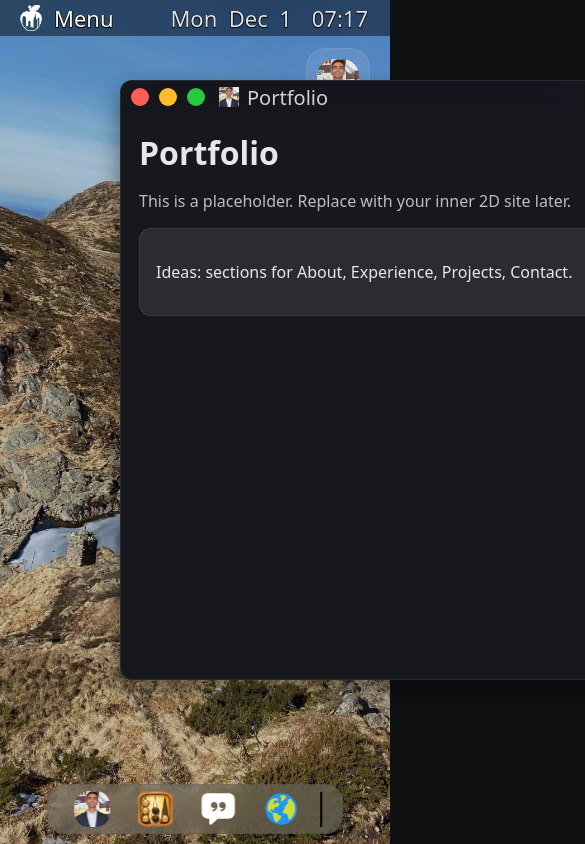
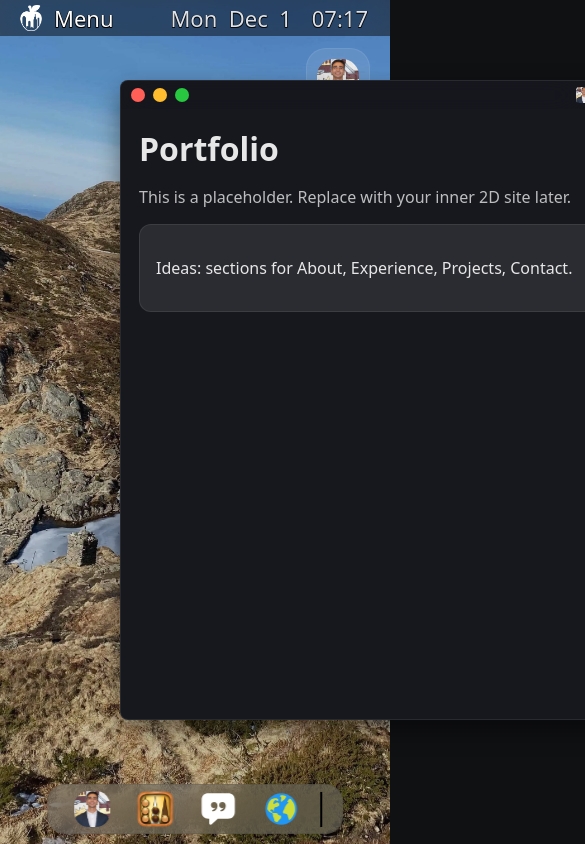
Before and after one commit to RoySchor/personal-website, a React (Vite) app in the folder 2d-personal-portfolio-website/: page / in a window 390 px wide. Shown: the top 844 px of the page, 585 px wide, since content can reach past the window. Built offline with nearby package versions, Linux system fonts and the light colour scheme.

Commit message:
additional updates

```diff
--- a/2d-personal-portfolio-website/package.json
+++ b/2d-personal-portfolio-website/package.json
@@ -13,7 +13,8 @@
   "dependencies": {
     "@types/jest": "^30.0.0",
     "react": "^19.2.0",
-    "react-dom": "^19.2.0"
+    "react-dom": "^19.2.0",
+    "react-icons": "^5.5.0"
   },
   "devDependencies": {
     "@eslint/js": "^9.39.1",
--- a/2d-personal-portfolio-website/src/index.css
+++ b/2d-personal-portfolio-website/src/index.css
@@ -29,6 +29,20 @@
   --menubar-font-size: 28px;
   --menubar-logo-size: 32px;
   --menubar-gap: 10px;
+  --menu-bar-dropdown-menu-top-gap: 48px;
+  --menu-bar-dropdown-menu-width: 220px;
+  --menu-bar-dropdown-menu-font-size: 20px;
+  --menu-bar-dropdown-menu-item-margin: 20px 10px;
+  --menu-bar-dropdown-menu-item-padding: 10px 20px;
+  --window-border-radius: 12px;
+  --window-header-height: 42px;
+  ---window-header-icon-size: 26px;
+  --window-header-icon-gap: 20px;
+  --window-min-width: 360px;
+  --window-min-height: 220px;
+  --window-icon-size: 20px;
+  --window-title-website-icon-size: 32px;
+  --window-title-website-font-size: 30px;
   --ui-scale: 1;
 }
 
@@ -52,6 +66,20 @@
     --menubar-font-size: 22px;
     --menubar-logo-size: 26px;
     --menubar-gap: 10px;
+    --menu-bar-dropdown-menu-top-gap: 38px;
+    --menu-bar-dropdown-menu-width: 190px;
+    --menu-bar-dropdown-menu-font-size: 20px;
+    --menu-bar-dropdown-menu-item-margin: 10px 10px;
+    --menu-bar-dropdown-menu-item-padding: 5px 20px;
+    --window-border-radius: 8px;
+    --window-header-height: 28px;
+    ---window-header-icon-size: 14px;
+    --window-header-icon-gap: 8px;
+    --window-min-width: 280px;
+    --window-min-height: 180px;
+    --window-icon-size: 12px;
+    --window-title-website-icon-size: 16px;
+    --window-title-website-font-size: 16px;
     --ui-scale: 1;
   }
 }
--- a/2d-personal-portfolio-website/src/system/Desktop.tsx
+++ b/2d-personal-portfolio-website/src/system/Desktop.tsx
@@ -63,7 +63,7 @@ const Desktop: React.FC = () => {
   const [wins, setWins] = useState<Record<AppKey, WindowState>>(() => {
     // Boot with Portfolio open
     return {
-      portfolio: mkWindow("portfolio", 120, 80, 960, 600, 11),
+      portfolio: mkWindow("portfolio", 120, 80, 1000, 640, 11),
       backgammon: undefined as unknown as WindowState,
       quotes: undefined as unknown as WindowState,
       blog: undefined as unknown as WindowState,
@@ -101,8 +101,8 @@ const Desktop: React.FC = () => {
           key,
           140 + Math.random() * 80,
           100 + Math.random() * 60,
-          900,
-          560,
+          1000,
+          640,
           zCounter + 1,
         ),
       };
--- a/2d-personal-portfolio-website/src/system/MenuBar.tsx
+++ b/2d-personal-portfolio-website/src/system/MenuBar.tsx
@@ -73,9 +73,9 @@ const MenuBar: React.FC<MenuBarProps> = ({ onShutdown, onLock }) => {
             className="mac-blur glass-menu"
             style={{
               position: "absolute",
-              top: 48,
+              top: "var(--menu-bar-dropdown-menu-top-gap)",
               left: 4,
-              width: 240,
+              width: "var(--menu-bar-dropdown-menu-width)",
               padding: 8,
               borderRadius: 10,
             }}
@@ -141,13 +141,13 @@ const Item: React.FC<{ label: string; onClick: () => void }> = ({ label, onClick
   <div
     onMouseDown={onClick}
     style={{
-      padding: "10px 20px",
+      padding: "var(--menu-bar-dropdown-menu-item-padding)",
       borderRadius: 8,
-      margin: "20px 10px",
+      margin: "var(--menu-bar-dropdown-menu-item-margin)",
       cursor: "pointer",
       color: "black",
-      fontSize: 24,
-      fontWeight: 100,
+      fontSize: "var(--menu-bar-dropdown-menu-font-size)",
+      fontWeight: 50,
       textShadow: `
           -0.5px -0.5px 0 #000,
           0.5px -0.5px 0 #000,
--- a/2d-personal-portfolio-website/src/system/Window.tsx
+++ b/2d-personal-portfolio-website/src/system/Window.tsx
@@ -1,4 +1,6 @@
 import React, { useRef, useState, useEffect } from "react";
+
+import WindowControl from "./WindowControls";
 
 interface Props {
   title: string;
@@ -21,6 +23,7 @@ const Window: React.FC<Props> = (props) => {
   const headerRef = useRef<HTMLDivElement>(null);
   const [dragging, setDragging] = useState(false);
   const [resizing, setResizing] = useState(false);
+  const [controlsHovered, setControlsHovered] = useState(false);
   const dragStart = useRef<{ x: number; y: number; mx: number; my: number }>(null);
   const resizeStart = useRef<{ w: number; h: number; mx: number; my: number }>(null);
 
@@ -34,9 +37,17 @@ const Window: React.FC<Props> = (props) => {
       if (resizing && resizeStart.current) {
         const dw = e.clientX - resizeStart.current.mx;
         const dh = e.clientY - resizeStart.current.my;
+        const minW =
+          parseInt(
+            getComputedStyle(document.documentElement).getPropertyValue("--window-min-width"),
+          ) || 360;
+        const minH =
+          parseInt(
+            getComputedStyle(document.documentElement).getPropertyValue("--window-min-height"),
+          ) || 220;
         props.onResize(
-          Math.max(360, resizeStart.current.w + dw),
-          Math.max(220, resizeStart.current.h + dh),
+          Math.max(minW, resizeStart.current.w + dw),
+          Math.max(minH, resizeStart.current.h + dh),
         );
       }
     };
@@ -74,7 +85,7 @@ const Window: React.FC<Props> = (props) => {
         width: props.w,
         height: props.h,
         zIndex: props.z,
-        borderRadius: 12,
+        borderRadius: "var(--window-border-radius)",
         overflow: "hidden",
         boxShadow: props.active ? "0 10px 24px rgba(0,0,0,0.45)" : "0 6px 16px rgba(0,0,0,0.25)",
         border: "1px solid var(--win-border)",
@@ -88,35 +99,76 @@ const Window: React.FC<Props> = (props) => {
         onMouseDown={startDrag}
         className="mac-blur"
         style={{
-          height: 32,
+          height: "var(--window-header-height)",
           display: "flex",
           alignItems: "center",
+          justifyContent: "center",
           padding: "0 10px",
-          gap: 8,
           cursor: "grab",
           background: "rgba(22,24,29,0.7)",
+          position: "relative",
         }}
       >
         {/* window traffic lights */}
-        <div style={{ display: "flex", gap: 10, marginRight: 6 }}>
-          <Circle color="#ff5f57" onClick={props.onClose} />
-          <Circle color="#febc2e" onClick={props.onMinimize} />
-          <Circle color="#28c840" onClick={() => {}} />
+        <div
+          style={{
+            position: "absolute",
+            left: 10,
+            display: "flex",
+            gap: "var(--window-header-icon-gap)",
+          }}
+          onMouseEnter={() => setControlsHovered(true)}
+          onMouseLeave={() => setControlsHovered(false)}
+        >
+          <WindowControl
+            color="#ff5f57"
+            onClick={props.onClose}
+            icon="close"
+            showIcon={controlsHovered}
+            iconSize="var(--window-icon-size)"
+          />
+          <WindowControl
+            color="#febc2e"
+            onClick={props.onMinimize}
+            icon="minimize"
+            showIcon={controlsHovered}
+            iconSize="var(--window-icon-size)"
+          />
+          <WindowControl
+            color="#28c840"
+            onClick={() => {}}
+            icon="maximize"
+            showIcon={controlsHovered}
+            iconSize="var(--window-icon-size)"
+          />
         </div>
+
+        {/* Centered title and icon */}
+        <div style={{ display: "flex", alignItems: "center", gap: 8 }}>
           {props.icon && (
             <img
               src={props.icon}
               style={{
-              width: 20,
-              height: 20,
+                borderRadius: "20%",
+                width: "var(--window-title-website-icon-size)",
+                height: "var(--window-title-website-icon-size)",
               }}
             />
           )}
-        <div style={{ fontSize: 20, opacity: 0.9 }}>{props.title}</div>
+          <div style={{ fontSize: "var(--window-title-website-font-size)", opacity: 0.9 }}>
+            {props.title}
+          </div>
+        </div>
       </div>
 
       {/* Content */}
-      <div style={{ width: "100%", height: `calc(100% - 32px)`, overflow: "auto" }}>
+      <div
+        style={{
+          width: "100%",
+          height: `calc(100% - var(--window-header-height))`,
+          overflow: "auto",
+        }}
+      >
         {props.children}
       </div>
 
@@ -142,14 +194,4 @@ const Window: React.FC<Props> = (props) => {
   );
 };
 
-const Circle: React.FC<{ color: string; onClick?: () => void }> = ({ color, onClick }) => (
-  <div
-    onMouseDown={(e) => {
-      e.stopPropagation();
-      onClick?.();
-    }}
-    style={{ width: 18, height: 18, background: color, borderRadius: 12, cursor: "pointer" }}
-  />
-);
-
 export default Window;
--- /dev/null
+++ b/2d-personal-portfolio-website/src/system/WindowControls.tsx
@@ -0,0 +1,76 @@
+import React, { useState } from "react";
+import { BiExpand } from "react-icons/bi";
+import { HiMinus } from "react-icons/hi";
+import { IoClose } from "react-icons/io5";
+
+type CSSPx = number | string;
+
+interface WindowControlProps {
+  color: string;
+  onClick?: () => void;
+  icon: "close" | "minimize" | "maximize";
+  showIcon: boolean;
+  iconSize: CSSPx;
+}
+
+function toPx(v: CSSPx) {
+  return typeof v === "number" ? `${v}px` : v;
+}
+
+const WindowControl: React.FC<WindowControlProps> = ({
+  color,
+  onClick,
+  icon,
+  showIcon,
+  iconSize,
+}) => {
+  const [hover, setHover] = useState(false);
+
+  const renderIcon = () => {
+    if (!showIcon) return null;
+
+    const iconStyle = {
+      position: "absolute" as const,
+      top: "50%",
+      left: "50%",
+      transform: "translate(-50%, -50%)",
+      pointerEvents: "none" as const,
+      color: "rgba(0,0,0,0.7)",
+      fontSize: toPx(iconSize),
+    };
+
+    switch (icon) {
+      case "close":
+        return <IoClose style={iconStyle} />;
+      case "minimize":
+        return <HiMinus style={iconStyle} />;
+      case "maximize":
+        return <BiExpand style={iconStyle} />;
+    }
+  };
+
+  return (
+    <div
+      onMouseDown={(e) => {
+        e.stopPropagation();
+        onClick?.();
+      }}
+      onMouseEnter={() => setHover(true)}
+      onMouseLeave={() => setHover(false)}
+      style={{
+        position: "relative",
+        width: "var(---window-header-icon-size)",
+        height: "var(---window-header-icon-size)",
+        background: color,
+        borderRadius: 12,
+        cursor: "pointer",
+        transition: "transform 0.1s ease",
+        transform: hover ? "scale(1.1)" : "scale(1)",
+      }}
+    >
+      {renderIcon()}
+    </div>
+  );
+};
+
+export default WindowControl;
```
Also changed, not shown: 1 other file (tests, documents, lock files or other folders). Lines whose indentation alone changed are shown as unchanged.
